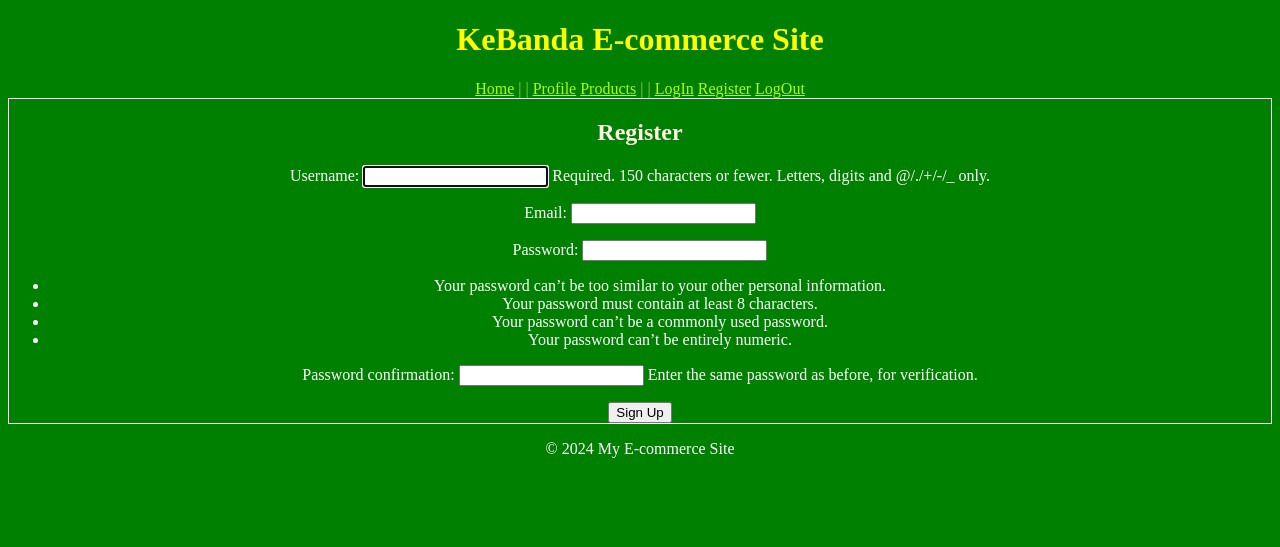
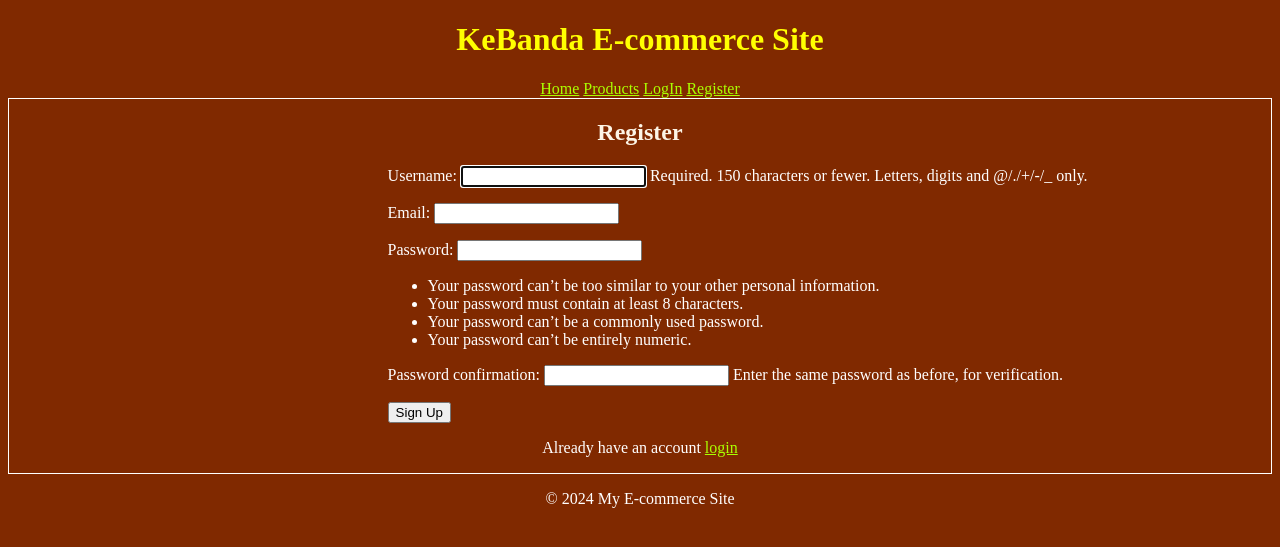
Before and after one commit to deni-cyber/djangoapp, a Django app: page /users/register/ in a window 1280 px wide. Shown: the top 547 px of the page. Run offline with Django 5.2, Linux system fonts and the light colour scheme.

Commit message:
minor improvements

```diff
--- a/templates/base.html
+++ b/templates/base.html
@@ -6,7 +6,7 @@
     <title>{% block title %}My E-commerce Site{% endblock %}</title>
     <style>
         body {
-            background-color: green;
+            background-color: rgb(128, 41, 0);
             text-align: center;
             color: white;
         }
@@ -27,6 +27,10 @@
         h2{
             color: oldlace;
         }
+        form{
+            text-align: left;
+            margin-left: 30%;
+        }
 
     </style>
 
@@ -36,13 +40,15 @@
         <h1>KeBanda E-commerce Site</h1>
         <nav>
             <a href="{% url 'home' %}">Home</a>
-            <span>|    |</span>
+            <a href="{% url 'product_list' %}">Products</a>
+
+            {% if user.is_authenticated %}
+            <a href="{% url 'logout' %}">LogOut</a>
             <a href="{% url 'profile' %}">Profile</a>
-            <a href="{% url 'product_list' %}">Products</a>
-            <span>|    |</span>
+            {% else %}
             <a href="{% url 'login' %}">LogIn</a>
             <a href="{% url 'register' %}">Register</a>
-            <a href="{% url 'logout' %}">LogOut</a>
+            {% endif %}
 
         </nav>
     </header>
--- a/users/templates/users/login.html
+++ b/users/templates/users/login.html
@@ -8,5 +8,6 @@
       {{ form.as_p }}
       <button type="submit">Log In</button>
     </form>
+    <p>Don't have an account <a href="{% url 'register' %}">Register</a></p>
   </div>
 {% endblock %}
--- a/users/templates/users/register.html
+++ b/users/templates/users/register.html
@@ -8,5 +8,7 @@
       {{ form.as_p }}
       <button type="submit">Sign Up</button>
     </form>
+
+    <p>Already have an account <a href="{% url 'login' %}">login</a></p>
   </div>
 {% endblock %}
--- a/workplannotes.txt
+++ b/workplannotes.txt
@@ -25,10 +25,10 @@ work plan and progress map
 ### **3. User Authentication (Week 2)**
 - **Task 3.1**: Implement user registration and login functionality.
 
-'ill get back to this soon'----- **Task 3.2**: Add social authentication (Google, Facebook, etc.), if necessary.
+>>>>-----**Task 3.2**: Add social authentication (Google, Facebook, etc.), if necessary.
 
 - **Task 3.3**: Create a user profile page with account settings.
-- **Task 3.4**: Secure user authentication using Django’s built-in authentication system.
+>>>>----- **Task 3.4**: Secure user authentication using Django’s built-in authentication system.
 \\\\\\\\done////////
 
 
```
Also changed, not shown: cart/views.py (+5 -2 lines), db.sqlite3, products/Glorious_Lappi_3.png (added), products/Powerful_Waasa.png (added).
